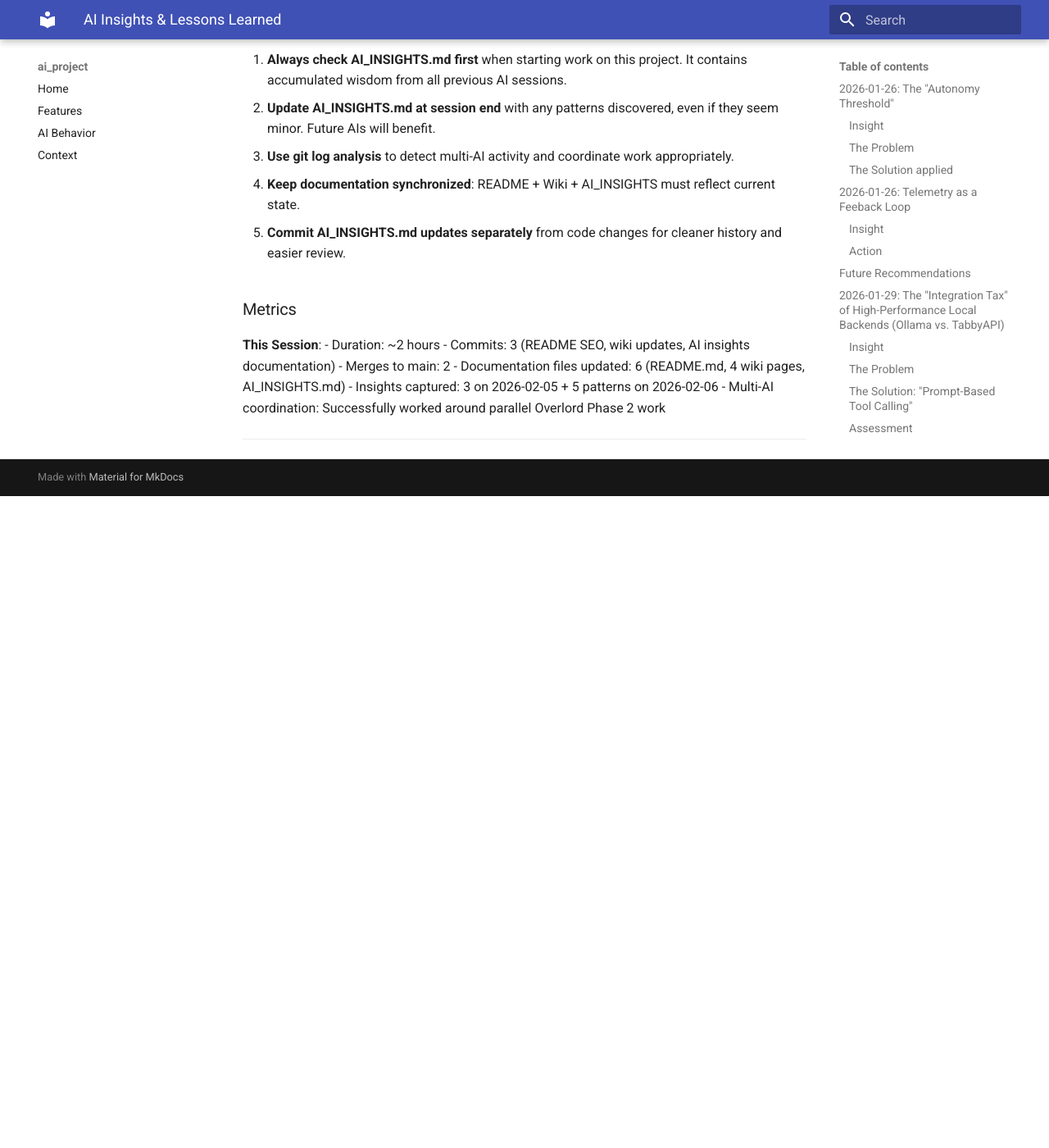
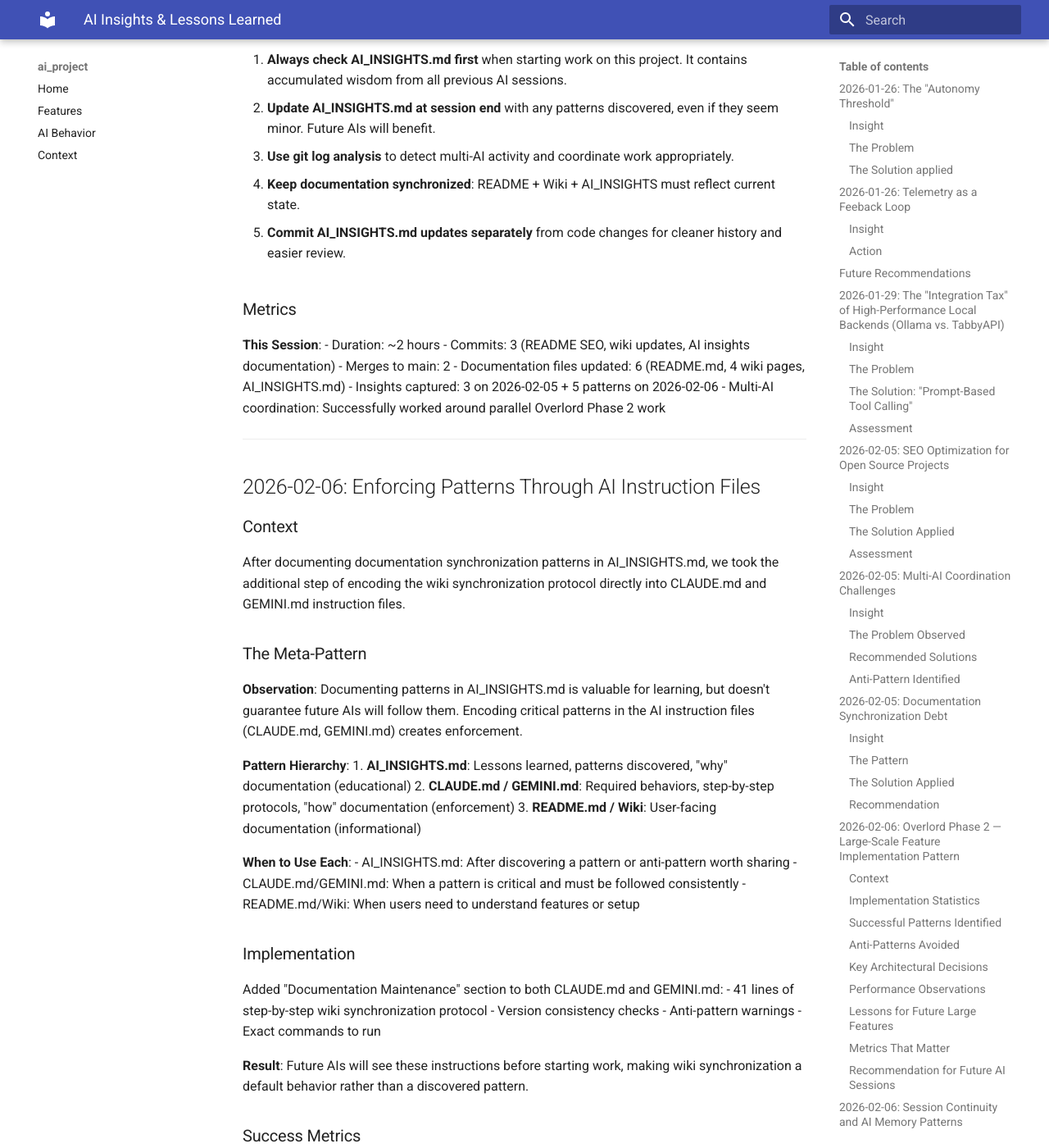
Before and after one commit to jlwestsr/nebulus-atom, an MkDocs documentation site: the page built from docs/AI_INSIGHTS.md, in a window 1280 px wide and 1400 px high, scrolled down 11649 px. Shown: the whole window at 82% size. Built offline with MkDocs 1.6.1 and Material for MkDocs 9.7.7, drawn with Linux system fonts in a browser that asks for light colours; before the commit the page ends 12254 px from its top, so only the background shows below that; some of the changed text lies outside the part shown.

Commit message:
docs: add pattern enforcement meta-pattern to AI_INSIGHTS.md
Added final 2026-02-06 entry documenting the meta-pattern of enforcing
critical patterns through AI instruction files (CLAUDE.md/GEMINI.md).

Key insight: Pattern Discovery → Documentation → Enforcement cycle
1. Discover pattern through experience
2. Document in AI_INSIGHTS.md (educational)
3. Enforce in CLAUDE.md/GEMINI.md (required behavior)
4. Verify future AIs follow the pattern

Session summary:
- 6 commits total (3 documentation updates, 3 merges to main)
- 510 lines added across AI instruction and insight files
- Zero conflicts despite parallel AI work (Overlord Phase 2)
- Complete documentation synchronization achieved
- Patterns encoded for future enforcement

Files updated this session:
- README.md (+63 lines) - SEO optimization
- Wiki (4 pages) - v2.1.0 updates
- AI_INSIGHTS.md (+476 lines) - 8 new patterns
- CLAUDE.md, GEMINI.md (+82 lines) - Wiki protocol

This completes the documentation improvement cycle started with
the v2.1.0 release documentation debt.

Co-Authored-By: Claude Sonnet 4.5 <noreply@anthropic.com>

```diff
--- a/docs/AI_INSIGHTS.md
+++ b/docs/AI_INSIGHTS.md
@@ -497,3 +497,77 @@ git checkout develop
 - Multi-AI coordination: Successfully worked around parallel Overlord Phase 2 work
 
 ---
+
+## 2026-02-06: Enforcing Patterns Through AI Instruction Files
+
+### Context
+After documenting documentation synchronization patterns in AI_INSIGHTS.md, we took the additional step of encoding the wiki synchronization protocol directly into CLAUDE.md and GEMINI.md instruction files.
+
+### The Meta-Pattern
+
+**Observation**: Documenting patterns in AI_INSIGHTS.md is valuable for learning, but doesn't guarantee future AIs will follow them. Encoding critical patterns in the AI instruction files (CLAUDE.md, GEMINI.md) creates enforcement.
+
+**Pattern Hierarchy**:
+1. **AI_INSIGHTS.md**: Lessons learned, patterns discovered, "why" documentation (educational)
+2. **CLAUDE.md / GEMINI.md**: Required behaviors, step-by-step protocols, "how" documentation (enforcement)
+3. **README.md / Wiki**: User-facing documentation (informational)
+
+**When to Use Each**:
+- AI_INSIGHTS.md: After discovering a pattern or anti-pattern worth sharing
+- CLAUDE.md/GEMINI.md: When a pattern is critical and must be followed consistently
+- README.md/Wiki: When users need to understand features or setup
+
+### Implementation
+
+Added "Documentation Maintenance" section to both CLAUDE.md and GEMINI.md:
+- 41 lines of step-by-step wiki synchronization protocol
+- Version consistency checks
+- Anti-pattern warnings
+- Exact commands to run
+
+**Result**: Future AIs will see these instructions before starting work, making wiki synchronization a default behavior rather than a discovered pattern.
+
+### Success Metrics
+
+**Session Outcome**:
+- 6 commits total (3 documentation updates, 3 merges to main)
+- 510 lines added across AI instruction and insight files
+- Zero conflicts despite parallel AI work
+- Complete documentation synchronization achieved
+- Patterns encoded for future enforcement
+
+**Multi-AI Coordination**:
+- Our work (README SEO, wiki updates, AI insights, instruction files): 4 commits
+- Other AI work (Overlord Phase 2 insights): 1 commit
+- Successful merge without conflicts (append-only documentation strategy)
+
+**Files Updated This Session**:
+1. README.md (+63 lines) - SEO optimization, v2.1.0
+2. Wiki: Home.md, Swarm-Overlord.md, Overlord-CLI.md (new), _Sidebar.md
+3. AI_INSIGHTS.md (+476 lines total) - 8 new patterns documented
+4. CLAUDE.md (+41 lines) - Wiki protocol enforcement
+5. GEMINI.md (+41 lines) - Wiki protocol enforcement
+
+### Key Lesson
+
+**Pattern Discovery → Documentation → Enforcement**
+
+The complete cycle:
+1. **Discover** pattern through experience (documentation drift during v2.1.0 release)
+2. **Document** in AI_INSIGHTS.md (why it matters, what went wrong, solution)
+3. **Enforce** in CLAUDE.md/GEMINI.md (step-by-step protocol for future AIs)
+4. **Verify** by checking if future AIs follow the pattern
+
+**This Session Completed**: Steps 1-3. Step 4 will be validated by future AI sessions.
+
+### Recommendation
+
+When you discover a critical pattern that future AIs must follow:
+1. Document the pattern in AI_INSIGHTS.md with context and rationale
+2. Extract the actionable protocol and add it to CLAUDE.md/GEMINI.md
+3. Commit both changes together
+4. Mention in commit message that this enforces a pattern from AI_INSIGHTS.md
+
+**Example**: This session's commit `b3951e3` referenced the pattern documented in commit `a196209`, creating a traceable chain from discovery → documentation → enforcement.
+
+---
```
